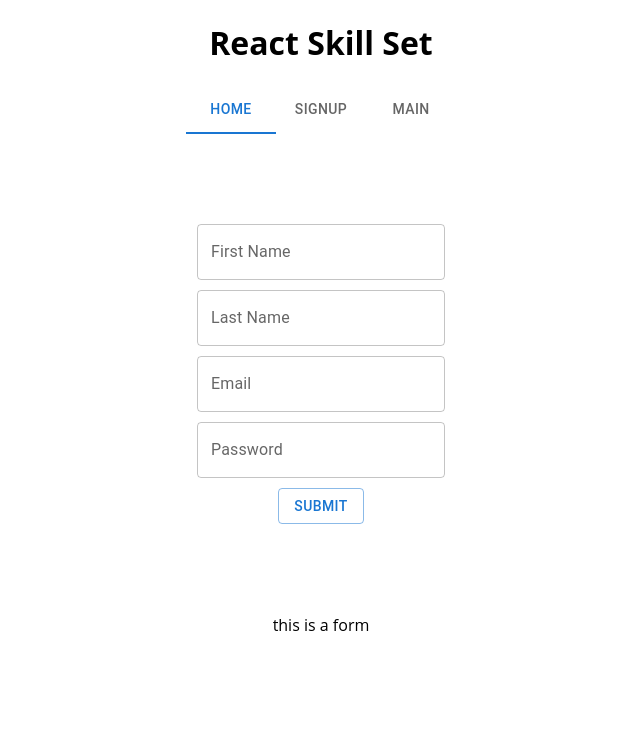
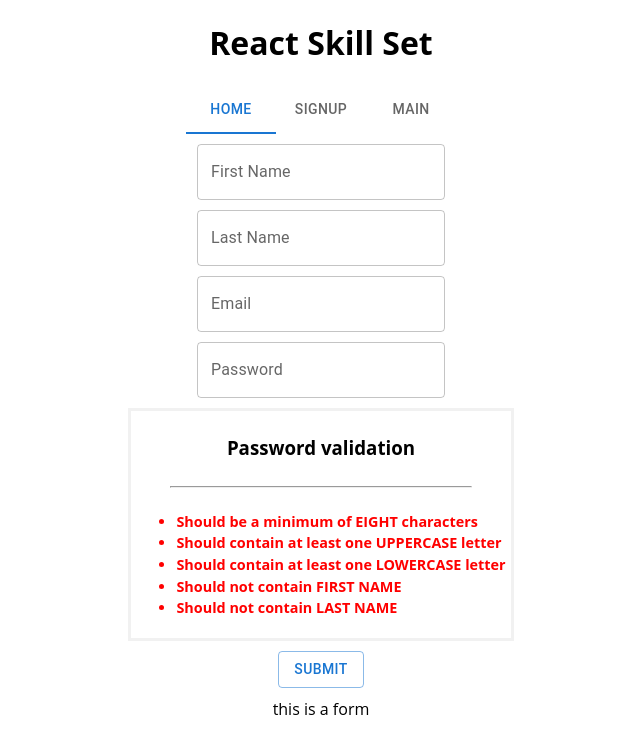
Before and after one commit to Bloodlesss/sign-up-form, a React (Create React App) app: page /SignUp in a window 1280 px wide. Shown: the top 754 px of the page, without its empty margins (319-959 px from the left). Built offline with nearby package versions, Linux system fonts and the light colour scheme.

Commit message:
adding css and password validation

```diff
--- a/src/App.css
+++ b/src/App.css
@@ -10,6 +10,7 @@
   display: flex;
   align-items: center;
   justify-content: center;
+  margin: 10px;
 }
 .App {
   text-align: center;
--- a/src/components/header/HeaderComponent.tsx
+++ b/src/components/header/HeaderComponent.tsx
@@ -6,7 +6,6 @@ import style from "./HeaderComponent.module.scss";
 function HeaderComponent() {
   const [value, setValue] = useState(0);
   const location = useLocation();
-
   const handleChange = (_event: React.ChangeEvent<{}>, newValue: number) => {
     setValue(newValue);
   };
--- a/src/components/signUpFormFields/passwordTextField/passwordTextFieldComponent.module.scss
+++ b/src/components/signUpFormFields/passwordTextField/passwordTextFieldComponent.module.scss
@@ -1,18 +1,25 @@
+.container {
+  display: flex;
+  flex-direction: column;
+  row-gap: 10px;
+  align-items: center;
   .popupInfo {
-  position: absolute;
-  top: 260px;
     background: white;
     border: 3px solid #f1f1f1;
-  z-index: 9;
     padding: 5px;
     display: flex;
-  justify-content: center;
     align-items: center;
     flex-direction: column;
     .passwordUl {
       line-height: 1.5;
+      font-size: .9em;
+    }
+    .notFulfilled{
+      color:red;
+      font-weight: bold;
     }
     hr {
       width: 300px;
     }
   }
+}
--- a/src/components/signUpFormFields/passwordTextField/passwordTextFieldComponent.tsx
+++ b/src/components/signUpFormFields/passwordTextField/passwordTextFieldComponent.tsx
@@ -5,21 +5,9 @@ import FormTextField from "../../formTextField";
 import style from "./passwordTextFieldComponent.module.scss";
 function PasswordTextFieldComponent(props: passwordFieldPropsModel) {
   const [focus, setFocus] = useState(false);
+  const [fullfilled, setFullfilled] = useState();
   return (
-    <>
-      {focus ? (
-        <div className={style.popupInfo}>
-          <h3>Password validation</h3>
-          <hr></hr>
-          <ul className={style.passwordUl}>
-            <li>Should be a minimum of EIGHT characters</li>
-            <li>Should contain at least one UPPERCASE letter</li>
-            <li>Should contain at least one LOWERCASE letter</li>
-            <li>Should not contain FIRST NAME</li>
-            <li>Should not contain LAST NAME</li>
-          </ul>
-        </div>
-      ) : null}
+    <div className={style.container}>
       <FormTextField
         label={"Password"}
         fieldName={"password"}
@@ -28,10 +16,27 @@ function PasswordTextFieldComponent(props: passwordFieldPropsModel) {
         regex={FieldsRegex.password}
         onFocus={() => setFocus(true)}
         onBlur={() => setFocus(false)}
-        // validationRules={}
+      // validationRules={}
       />
-    </>
+      {true ? (
+        <div className={style.popupInfo}>
+          <h3>Password validation</h3>
+          <hr></hr>
+          <ul className={style.passwordUl}>
+            <li className={style.notFulfilled}>Should be a minimum of EIGHT characters</li>
+            <li className={style.notFulfilled}>Should contain at least one UPPERCASE letter</li>
+            <li className={style.notFulfilled}>Should contain at least one LOWERCASE letter</li>
+            <li className={style.notFulfilled}>Should not contain FIRST NAME</li>
+            <li className={style.notFulfilled}>Should not contain LAST NAME</li>
+          </ul>
+        </div>
+      ) : null}
+
+    </div>
   );
+}
+function ValidatePassword() {
+
 }
 PasswordTextFieldComponent.defaultProps = {
   label: "Password",
--- a/src/global.scss
+++ b/src/global.scss
@@ -1,3 +1,3 @@
-.container {
+* {
   font-family: "Open Sans", sans-serif;
 }
```
Also changed, not shown: src/models/passwordFullfilledModel.tsx (added, +7 -0 lines), src/models/signUpModel.tsx (renamed from src/models/signUpModel.ts). Lines whose indentation alone changed are shown as unchanged.
